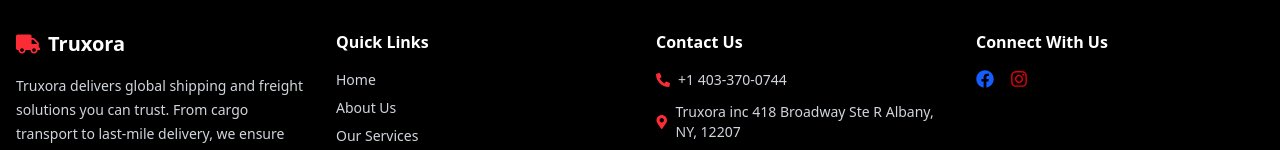
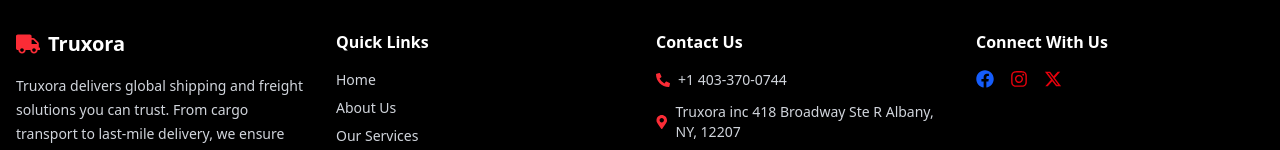
Before and after one commit to Shubham-juris/truxora, a React (Vite) app: page / in a window 1280 px wide. Shown: the part 2599-2749 px from the top of the page. Built offline with nearby package versions, Linux system fonts and the light colour scheme.

Commit message:
Update Footer.jsx

```diff
--- a/src/components/common/Footer.jsx
+++ b/src/components/common/Footer.jsx
@@ -8,7 +8,7 @@
   FaLinkedin,
   FaTruck,
 } from "react-icons/fa";
-
+import { FaXTwitter } from "react-icons/fa6";
 const Footer = () => {
   return (
     <footer className="bg-black text-gray-300 py-10">
@@ -84,7 +84,7 @@
           <h3 className="text-white font-semibold mb-4">Connect With Us</h3>
           <div className="flex gap-4 text-lg">
             <a
-              href="https://facebook.com/profile.php?id=61579235387581"
+              href="https://www.facebook.com/truxora/"
               target="_blank"
               rel="noopener noreferrer"
               className="hover:text-red-500 text-blue-600"
@@ -93,12 +93,20 @@
             </a>
 
             <a
-              href="https://www.instagram.com/truxora3/"
+              href="https://www.instagram.com/truxorainc/"
               target="_blank"
               rel="noopener noreferrer"
               className="hover:text-red-500 text-red-600"
             >
               <FaInstagram />
+            </a>
+            <a
+              href=" https://x.com/truxorainc"
+              target="_blank"
+              rel="noopener noreferrer"
+              className="hover:text-red-500 text-red-600"
+            >
+              <FaXTwitter />
             </a>
           </div>
         </div>
```
